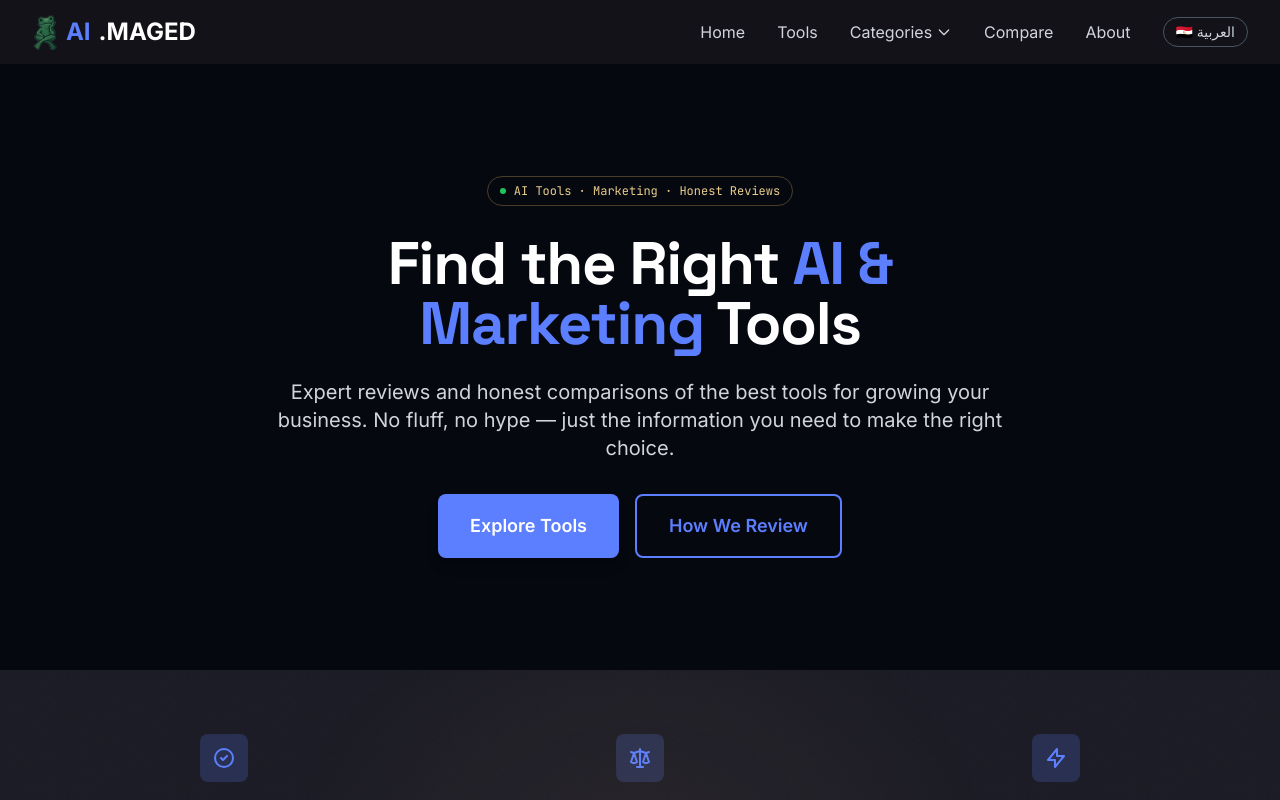
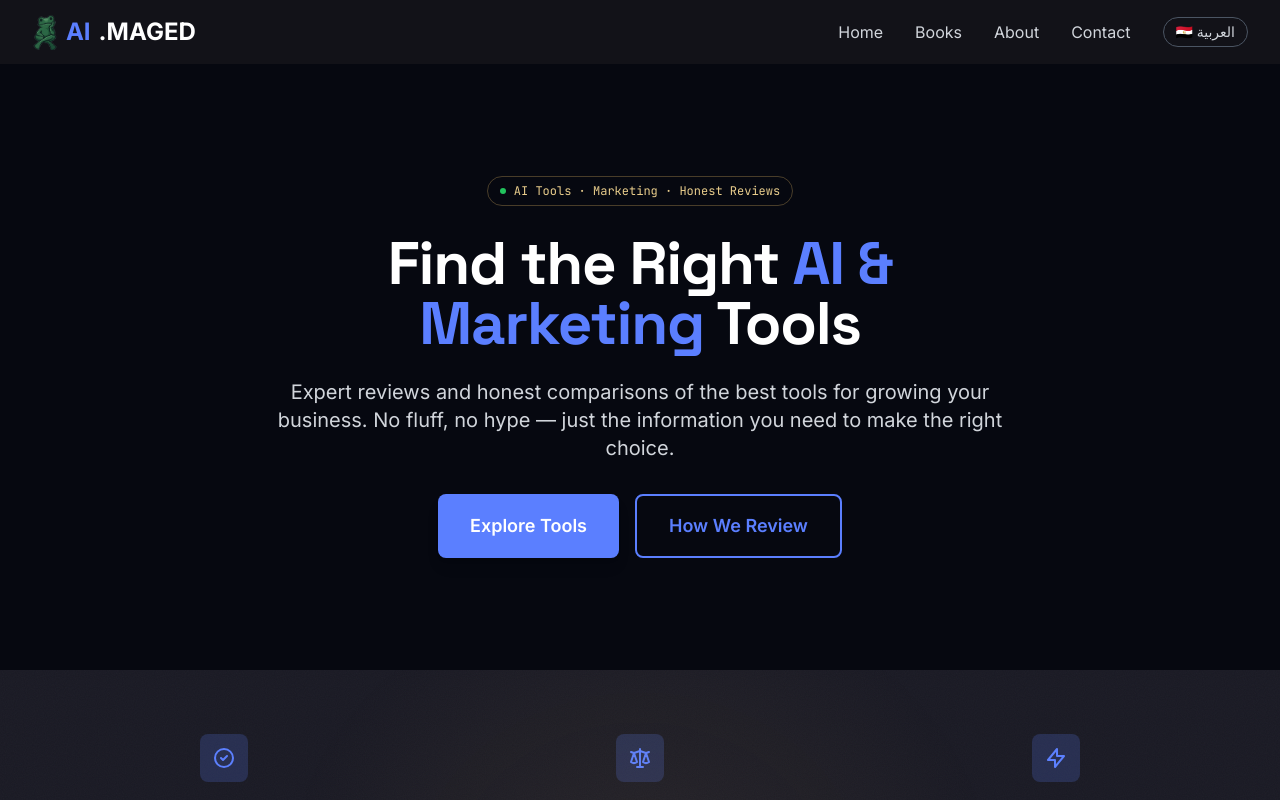
Before and after one commit to magedmokpel87-pixel/ai.maged, a Next.js app: page / in a window 1280 px wide. Shown: the top 800 px of the page. Built offline with nearby package versions, Linux system fonts and the light colour scheme.

Commit message:
refactor: simplify navigation for books site

```diff
--- a/src/components/Header.tsx
+++ b/src/components/Header.tsx
@@ -3,13 +3,11 @@
 import Link from "next/link";
 import Image from "next/image";
 import { useState } from "react";
-import { categories } from "@/data/categories";
 import { useLanguage } from "@/i18n/LanguageProvider";
 import LanguageToggle from "@/components/LanguageToggle";
 
 export default function Header() {
   const [mobileMenuOpen, setMobileMenuOpen] = useState(false);
-  const [categoriesOpen, setCategoriesOpen] = useState(false);
   const { tr } = useLanguage();
 
   return (
@@ -22,95 +20,37 @@ export default function Header() {
             <span className="text-2xl font-bold text-white">.MAGED</span>
           </Link>
 
-          {/* Desktop Navigation */}
           <div className="hidden md:flex items-center space-x-8 rtl:space-x-reverse">
-            <Link href="/" className="text-gray-300 hover:text-white transition-colors">
-              {tr("nav.home")}
-            </Link>
-            <Link href="/tools" className="text-gray-300 hover:text-white transition-colors">
-              {tr("nav.tools")}
-            </Link>
-            <div className="relative">
-              <button
-                onClick={() => setCategoriesOpen(!categoriesOpen)}
-                className="text-gray-300 hover:text-white transition-colors flex items-center space-x-1 rtl:space-x-reverse"
-              >
-                <span>{tr("nav.categories")}</span>
-                <svg className="w-4 h-4" fill="none" stroke="currentColor" viewBox="0 0 24 24">
-                  <path strokeLinecap="round" strokeLinejoin="round" strokeWidth={2} d="M19 9l-7 7-7-7" />
-                </svg>
-              </button>
-              {categoriesOpen && (
-                <div className="absolute top-full left-0 mt-2 w-64 bg-white rounded-lg shadow-xl py-2 z-50">
-                  {categories.map((cat) => (
-                    <Link
-                      key={cat.slug}
-                      href={`/category/${cat.slug}`}
-                      className="block px-4 py-2 text-gray-700 hover:bg-blue-50 hover:text-electric-500 transition-colors"
-                      onClick={() => setCategoriesOpen(false)}
-                    >
-                      <span className="mr-2">{cat.icon}</span>
-                      {cat.name}
-                    </Link>
-                  ))}
-                </div>
-              )}
-            </div>
-            <Link href="/compare" className="text-gray-300 hover:text-white transition-colors">
-              {tr("nav.compare")}
-            </Link>
-            <Link href="/about" className="text-gray-300 hover:text-white transition-colors">
-              {tr("nav.about")}
-            </Link>
+            <Link href="/" className="text-gray-300 hover:text-white transition-colors">Home</Link>
+            <Link href="/books" className="text-gray-300 hover:text-white transition-colors">Books</Link>
+            <Link href="/about" className="text-gray-300 hover:text-white transition-colors">About</Link>
+            <Link href="/contact" className="text-gray-300 hover:text-white transition-colors">Contact</Link>
             <LanguageToggle />
           </div>
 
-          {/* Mobile menu button */}
           <div className="flex items-center gap-3 md:hidden">
             <LanguageToggle />
             <button
               onClick={() => setMobileMenuOpen(!mobileMenuOpen)}
               className="text-gray-300 hover:text-white"
+              aria-label="Toggle menu"
+              aria-expanded={mobileMenuOpen}
             >
               <svg className="w-6 h-6" fill="none" stroke="currentColor" viewBox="0 0 24 24">
-                {mobileMenuOpen ? (
-                  <path strokeLinecap="round" strokeLinejoin="round" strokeWidth={2} d="M6 18L18 6M6 6l12 12" />
-                ) : (
-                  <path strokeLinecap="round" strokeLinejoin="round" strokeWidth={2} d="M4 6h16M4 12h16M4 18h16" />
-                )}
+                {mobileMenuOpen
+                  ? <path strokeLinecap="round" strokeLinejoin="round" strokeWidth={2} d="M6 18L18 6M6 6l12 12" />
+                  : <path strokeLinecap="round" strokeLinejoin="round" strokeWidth={2} d="M4 6h16M4 12h16M4 18h16" />}
               </svg>
             </button>
           </div>
         </div>
 
-        {/* Mobile menu */}
         {mobileMenuOpen && (
-          <div className="md:hidden pb-4">
-            <Link href="/" className="block py-2 text-gray-300 hover:text-white" onClick={() => setMobileMenuOpen(false)}>
-              {tr("nav.home")}
-            </Link>
-            <div className="py-2">
-              <p className="text-gray-500 text-sm uppercase tracking-wider mb-1">{tr("nav.categories")}</p>
-              {categories.map((cat) => (
-                <Link
-                  key={cat.slug}
-                  href={`/category/${cat.slug}`}
-                  className="block py-1 pl-4 text-gray-300 hover:text-white"
-                  onClick={() => setMobileMenuOpen(false)}
-                >
-                  {cat.icon} {cat.name}
-                </Link>
-              ))}
-            </div>
-            <Link href="/tools" className="block py-2 text-gray-300 hover:text-white" onClick={() => setMobileMenuOpen(false)}>
-              {tr("nav.tools")}
-            </Link>
-            <Link href="/compare" className="block py-2 text-gray-300 hover:text-white" onClick={() => setMobileMenuOpen(false)}>
-              {tr("nav.compare")}
-            </Link>
-            <Link href="/about" className="block py-2 text-gray-300 hover:text-white" onClick={() => setMobileMenuOpen(false)}>
-              {tr("nav.about")}
-            </Link>
+          <div className="md:hidden pb-4 border-t border-white/5">
+            <Link href="/" className="block py-2 text-gray-300 hover:text-white" onClick={() => setMobileMenuOpen(false)}>Home</Link>
+            <Link href="/books" className="block py-2 text-gray-300 hover:text-white" onClick={() => setMobileMenuOpen(false)}>Books</Link>
+            <Link href="/about" className="block py-2 text-gray-300 hover:text-white" onClick={() => setMobileMenuOpen(false)}>About</Link>
+            <Link href="/contact" className="block py-2 text-gray-300 hover:text-white" onClick={() => setMobileMenuOpen(false)}>Contact</Link>
           </div>
         )}
       </nav>
```
